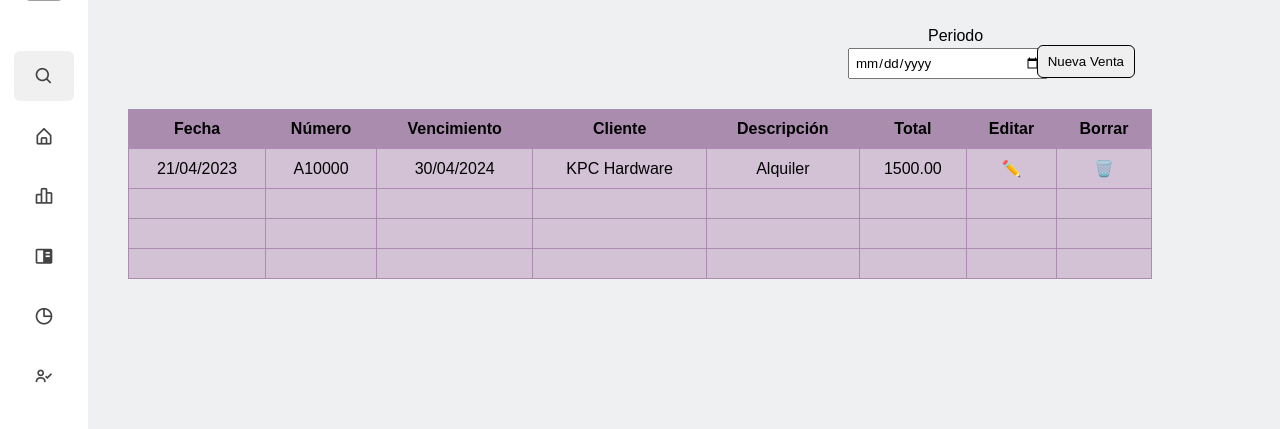
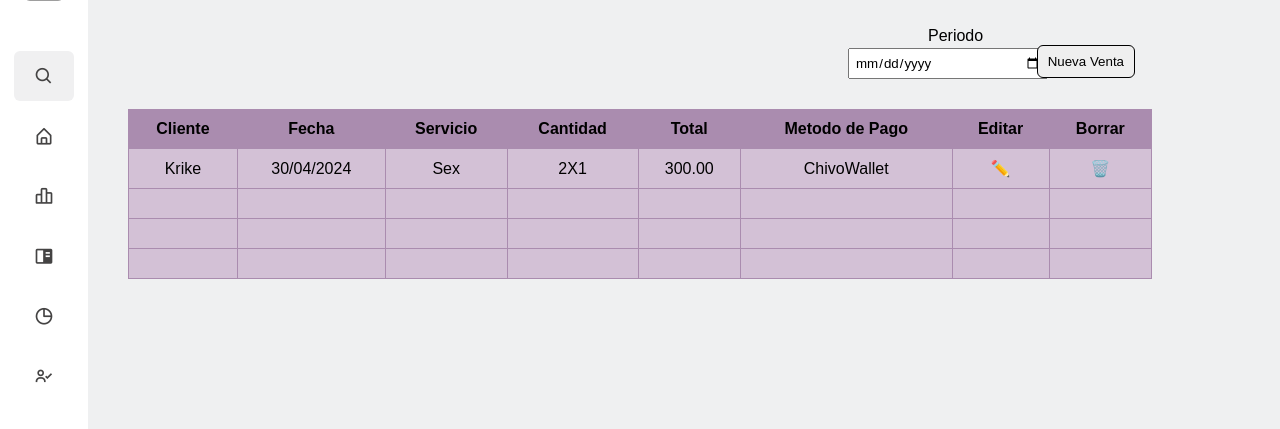
Before and after one commit to kenetcode/ERP-Ventas, a Django app: page /registroVentas/ in a window 1280 px wide. Shown: the part 39-468 px from the top of the page. Run offline with Django 5.2, Linux system fonts and the light colour scheme; the visitor is signed in with stand-in values (Sample User, id 1); grey boxes are pictures that could not be loaded.

Commit message:
Correciones

```diff
--- a/erp/ventas/templates/registroVentas.html
+++ b/erp/ventas/templates/registroVentas.html
@@ -114,24 +114,24 @@
         <table>
             <thead>
                 <tr>
+                    <th>Cliente</th>
                     <th>Fecha</th>
-                    <th>Número</th>
-                    <th>Vencimiento</th>
-                    <th>Cliente</th>
-                    <th>Descripción</th>
+                    <th>Servicio</th>
+                    <th>Cantidad</th>
                     <th>Total</th>
+                    <th>Metodo de Pago</th>
                     <th>Editar</th>
                     <th>Borrar</th>
                 </tr>
             </thead>
             <tbody>
                 <tr>
-                    <td>21/04/2023</td>
-                    <td>A10000</td>
+                    <td>Krike</td>
                     <td>30/04/2024</td>
-                    <td>KPC Hardware</td>
-                    <td>Alquiler</td>
-                    <td>1500.00</td>
+                    <td>Sex</td>
+                    <td>2X1</td>
+                    <td>300.00</td>
+                    <td>ChivoWallet</td>
                     <td>
                         <button class="edit">✏️</button>
 
```
Also changed, not shown: erp/ventas/static/ventas/css/ingresarCliente.css (+26 -32 lines).
